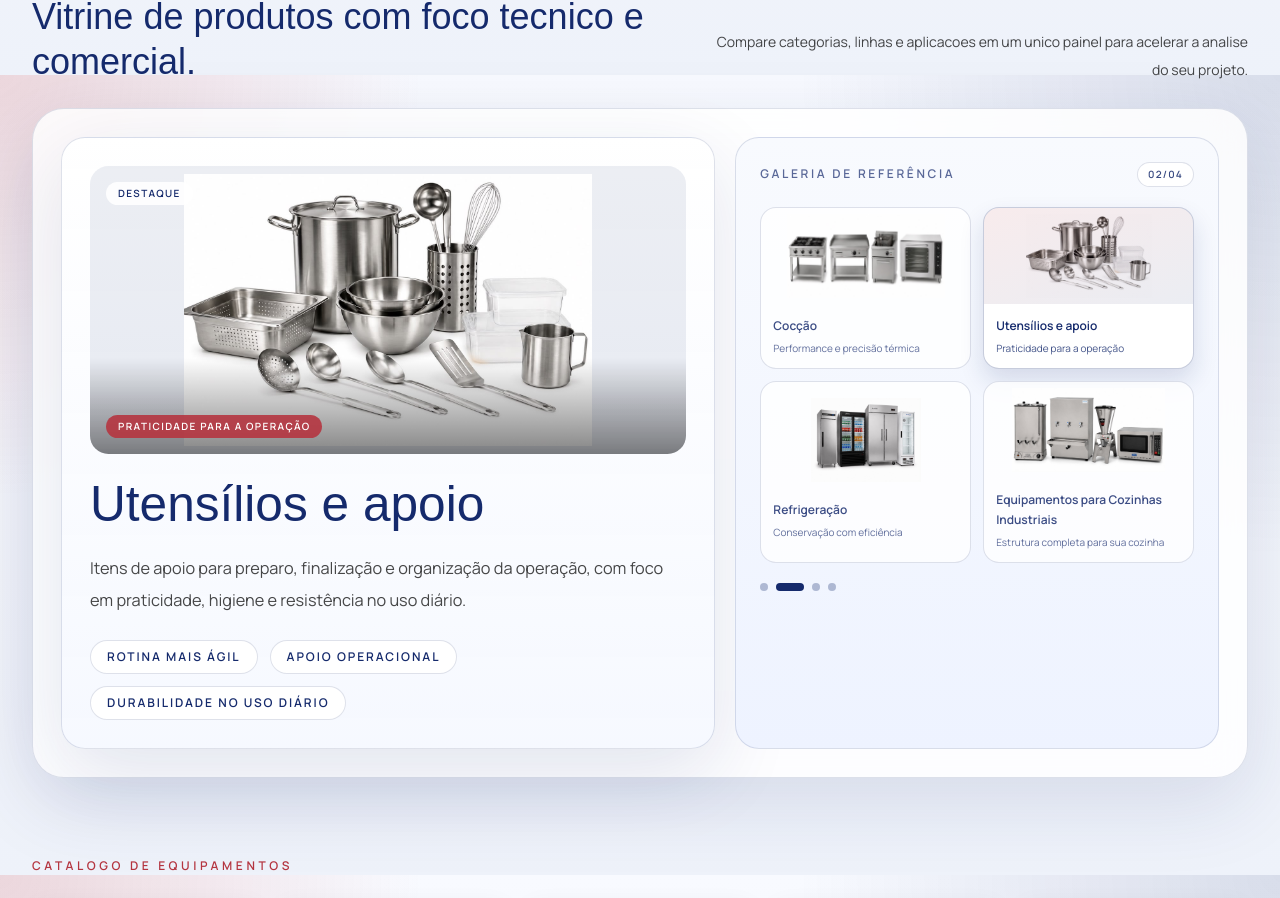
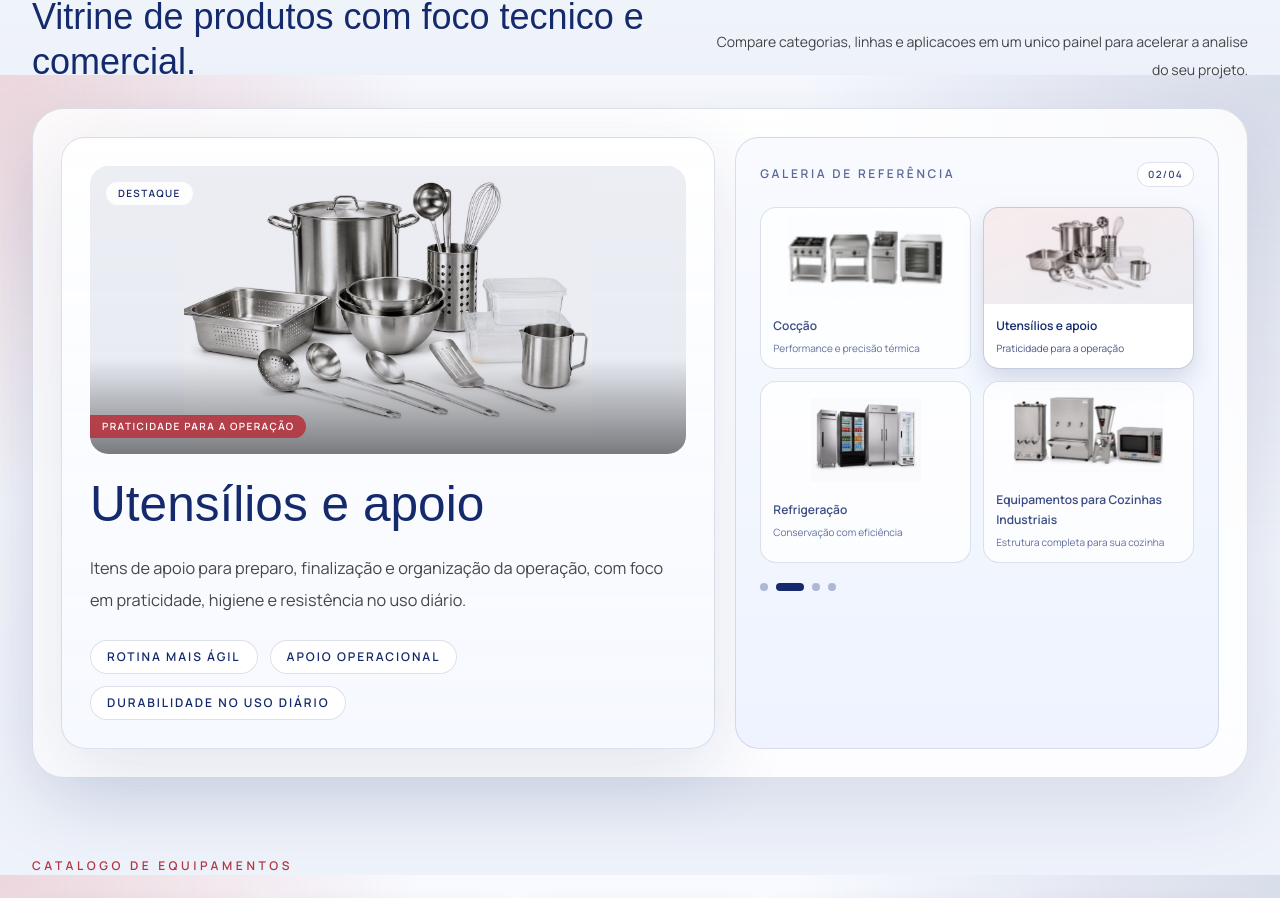
Before and after one commit to ygorluizoliveira/NrCozinhas, a Next.js app: page / in a window 1280 px wide. Shown: the part 1525-2423 px from the top of the page. Built offline with nearby package versions, Linux system fonts and the light colour scheme; a web font is replaced by a local one.

Commit message:
- Ajuste no fundo do card vitrine - Ajuste na barra vermelha

```diff
--- a/src/components/product-carousel.tsx
+++ b/src/components/product-carousel.tsx
@@ -71,7 +71,7 @@ export function ProductCarousel() {
               src={activeProduct.image}
               alt={activeProduct.name}
               fill
-              className="object-contain p-2 transition duration-700"
+              className="object-contain p-2 mix-blend-multiply transition duration-700"
               style={{ objectPosition: activeProduct.imagePosition }}
               sizes="(max-width: 1024px) 100vw, 60vw"
               priority
@@ -80,7 +80,7 @@ export function ProductCarousel() {
             <span className="absolute left-3 top-3 rounded-full bg-white/92 px-3 py-1 text-[10px] font-semibold uppercase tracking-[0.14em] text-[color:var(--brand-blue)] sm:left-4 sm:top-4">
               Destaque
             </span>
-            <span className="absolute bottom-3 left-3 rounded-full bg-[color:var(--brand-red)]/90 px-3 py-1 text-[10px] font-semibold uppercase tracking-[0.14em] text-white sm:bottom-4 sm:left-4">
+            <span className="absolute bottom-3 left-0 rounded-r-full bg-[color:var(--brand-red)]/90 px-3 py-1 text-[10px] font-semibold uppercase tracking-[0.14em] text-white sm:bottom-4 sm:left-0">
               {activeProduct.shortTagline}
             </span>
           </div>
@@ -136,7 +136,7 @@ export function ProductCarousel() {
                       src={product.image}
                       alt={product.name}
                       fill
-                      className="object-contain p-1.5 transition duration-500"
+                      className="object-contain p-1.5 mix-blend-multiply transition duration-500"
                       style={{ objectPosition: product.imagePosition }}
                       sizes="(max-width: 640px) 45vw, 18vw"
                     />
```
